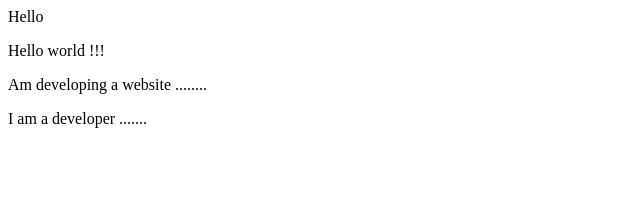
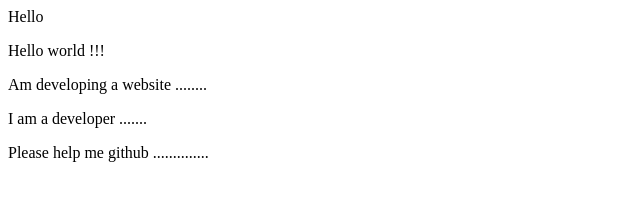
Before and after one commit to AsemaniJoshua/demo-repo, a plain HTML site: page index.html in a window 1280 px wide. Shown: the whole page, without its empty margins (0-640 px from the left). Drawn offline with Linux system fonts and the light colour scheme.

Commit message:
Updated this file

```diff
--- a/index.html
+++ b/index.html
@@ -2,3 +2,4 @@
 <p> Hello world !!!</p>
 <p> Am developing a website ........</p>
 <p> I am a developer .......</p>
+<p> Please help me github ..............</p>
```
